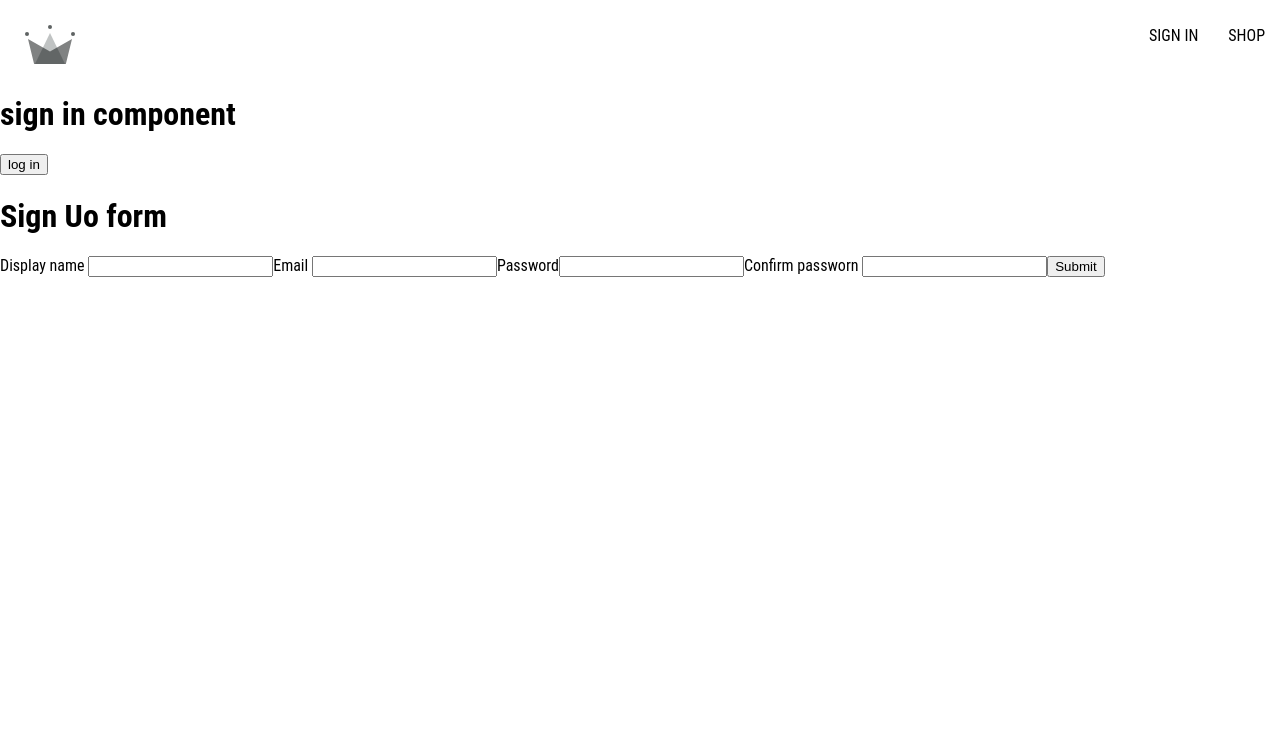
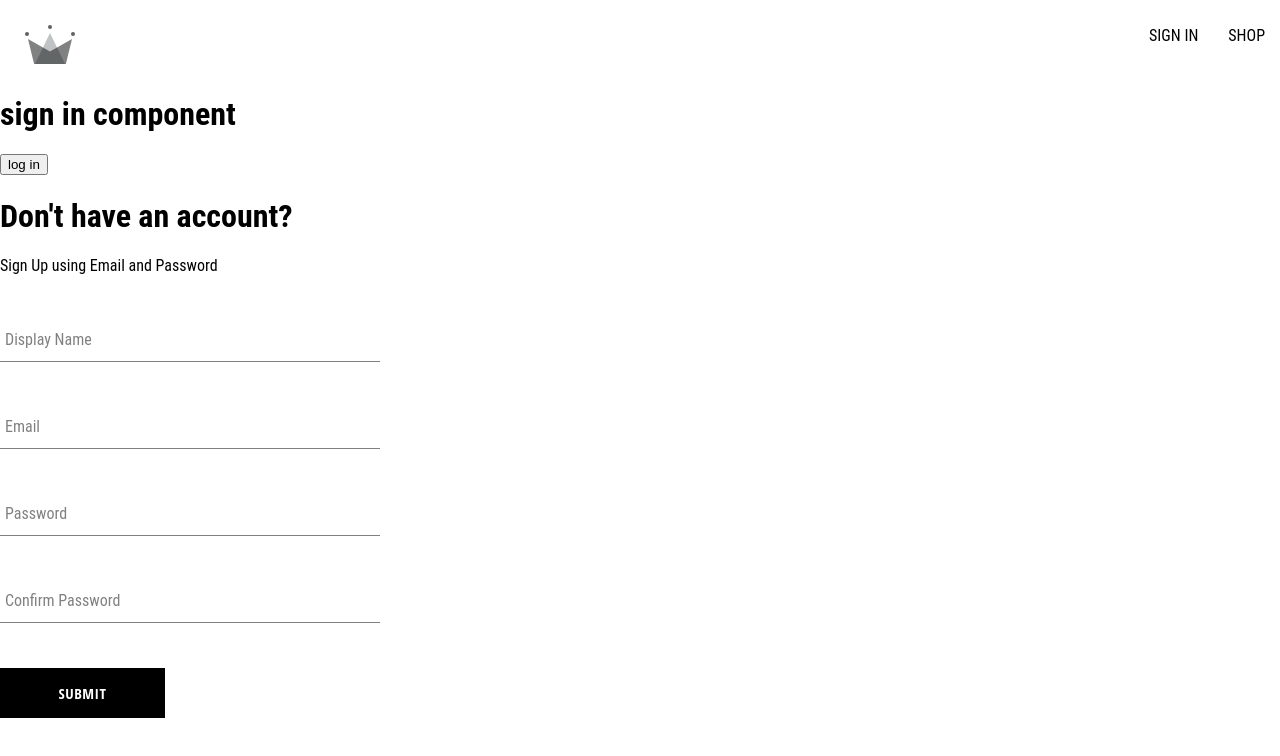
Before and after one commit to tarun9142/crown_clothing, a React (Create React App) app: page /sign-in in a window 1280 px wide. Shown: the top 756 px of the page. Built offline with nearby package versions, Linux system fonts and the light colour scheme; the HTML template or start-up script is replaced by a standard one.

Commit message:
created button and form-input component

```diff
--- /dev/null
+++ b/src/components/button/button.component.jsx
@@ -0,0 +1,19 @@
+import "./button.styles.scss"
+
+const BUTTON_TYPES = {
+  google: "google-sign-in",
+  inverted: "inverted",
+};
+
+const Button = ({ children, buttonType, ...otherProps }) => {
+  return (
+    <button
+      className={`button-container ${BUTTON_TYPES[buttonType]}`}
+      {...otherProps}
+    >
+      {children}
+    </button>
+  );
+};
+
+export default Button;
--- /dev/null
+++ b/src/components/button/button.styles.scss
@@ -0,0 +1,46 @@
+.button-container {
+  min-width: 165px;
+  width: auto;
+  height: 50px;
+  letter-spacing: 0.5px;
+  line-height: 50px;
+  padding: 0 35px 0 35px;
+  font-size: 15px;
+  background-color: black;
+  color: white;
+  text-transform: uppercase;
+  font-family: "Open Sans Condensed";
+  font-weight: bolder;
+  border: none;
+  cursor: pointer;
+  display: flex;
+  justify-content: center;
+
+  &:hover {
+    background-color: white;
+    color: black;
+    border: 1px solid black;
+  }
+
+  &.google-sign-in {
+    background-color: #4285f4;
+    color: white;
+
+    &:hover {
+      background-color: #357ae8;
+      border: none;
+    }
+  }
+
+  &.inverted {
+    background-color: white;
+    color: black;
+    border: 1px solid black;
+
+    &:hover {
+      background-color: black;
+      color: white;
+      border: none;
+    }
+  }
+}
--- /dev/null
+++ b/src/components/form-input/form-input.component.jsx
@@ -0,0 +1,14 @@
+import "./form-input.styles.scss";
+const FormInput = ({ label, ...otherProps }) => {
+    return (
+        <div className="group">
+            <input className="form-input"{...otherProps} />
+            {
+                label &&
+                <label htmlFor="" className={`${otherProps.value.length ? "shrink" : ""} form-input-label`}>{label}</label>
+            }
+        </div>
+    )
+}
+
+export default FormInput;
--- /dev/null
+++ b/src/components/form-input/form-input.styles.scss
@@ -0,0 +1,54 @@
+$sub-color: grey;
+$main-color: black;
+
+@mixin shrinkLabel {
+  top: -14px;
+  font-size: 12px;
+  color: $main-color;
+}
+
+.group {
+  position: relative;
+  margin: 45px 0;
+
+  .form-input {
+    background: none;
+    background-color: white;
+    color: $sub-color;
+    font-size: 18px;
+    padding: 10px 10px 10px 5px;
+    display: block;
+    width: 100%;
+    border: none;
+    border-radius: 0;
+    border-bottom: 1px solid $sub-color;
+    margin: 25px 0;
+
+    &:focus {
+      outline: none;
+    }
+
+    &:focus ~ .form-input-label {
+      @include shrinkLabel();
+    }
+  }
+
+  input[type='password'] {
+    letter-spacing: 0.3em;
+  }
+
+  .form-input-label {
+    color: $sub-color;
+    font-size: 16px;
+    font-weight: normal;
+    position: absolute;
+    pointer-events: none;
+    left: 5px;
+    top: 10px;
+    transition: 300ms ease all;
+
+    &.shrink {
+      @include shrinkLabel();
+    }
+  }
+}
--- a/src/components/sign-up-form/sign-up-form.component.jsx
+++ b/src/components/sign-up-form/sign-up-form.component.jsx
@@ -1,59 +1,89 @@
 import { useState } from "react";
-import { createAuthUserWithEmailPassword, createUserDocumentFromAuth } from "../../utils/firebase.utils";
+import {
+  createAuthUserWithEmailPassword,
+  createUserDocumentFromAuth,
+} from "../../utils/firebase.utils";
+import "./sign-up-form.styles.scss"
+import FormInput from "../form-input/form-input.component";
+import Button from "../button/button.component";
+
 const defaultFormFields = {
-    displayName:"",
-    email:"",
-    password:"",
-    confirmPassword:""
-}
-const SignUpForm = ()=>{
-
-
-    const [Formfields,setFormfields] = useState(defaultFormFields);
-    const {displayName,email,password,confirmPassword} = Formfields;
-    console.log(Formfields)
-    const onInputChange = (event)=>{
-       const {name,value} = event.target;
-       setFormfields({...Formfields,[name]:value});
-    }
-    const resetFormFields = ()=>{
+  displayName: "",
+  email: "",
+  password: "",
+  confirmPassword: "",
+};
+const SignUpForm = () => {
+  const [Formfields, setFormfields] = useState(defaultFormFields);
+  const { displayName, email, password, confirmPassword } = Formfields;
+  console.log(Formfields);
+  const onInputChange = (event) => {
+    const { name, value } = event.target;
+    setFormfields({ ...Formfields, [name]: value });
+  };
+  const resetFormFields = () => {
     setFormfields(defaultFormFields);
-    }
-    const handleSubmit = async (event)=>{
+  };
+  const handleSubmit = async (event) => {
     event.preventDefault();
-        if(password === confirmPassword){
-            try{
-                const {user} = await createAuthUserWithEmailPassword(email,password);
-                await createUserDocumentFromAuth(user,{displayName});
+    if (password === confirmPassword) {
+      try {
+        const { user } = await createAuthUserWithEmailPassword(email, password);
+        await createUserDocumentFromAuth(user, { displayName });
         resetFormFields();
-            }catch(err){
-                if(err.code === "auth/email-already-in-use"){
-                    alert("user already exists with this email")
-                }else{
+      } catch (err) {
+        if (err.code === "auth/email-already-in-use") {
+          alert("user already exists with this email");
+        } else {
           console.log(err);
         }
       }
-        }else{
+    } else {
       alert("Password and Confirm password does not match");
       return;
     }
-    }
-    return(
-        <div>
-            <h1>Sign Uo form</h1>
+  };
+  return (
+    <div className="sign-up-container">
+      <h1>Don't have an account?</h1>
+      <span>Sign Up using Email and Password</span>
       <form onSubmit={handleSubmit}>
-                <label htmlFor="">Display name </label>
-                <input type="text" required value={displayName} name="displayName" onChange={onInputChange}/>
-                <label htmlFor="">Email </label>
-                <input type="email" required  value={email} name="email"onChange={onInputChange}/>
-                <label htmlFor="">Password</label>
-                <input type="password" required value={password} name="password" onChange={onInputChange}/>
-                <label htmlFor="">Confirm passworn </label>
-                <input type="password" required value={confirmPassword} name="confirmPassword" onChange={onInputChange}/>
-                <button type="submit">Submit</button>
+        <FormInput
+          label="Display Name"
+          type="text"
+          required
+          value={displayName}
+          name="displayName"
+          onChange={onInputChange}
+        />
+        <FormInput
+          label="Email"
+          type="email"
+          required
+          value={email}
+          name="email"
+          onChange={onInputChange}
+        />
+        <FormInput
+          label="Password"
+          type="password"
+          required
+          value={password}
+          name="password"
+          onChange={onInputChange}
+        />
+        <FormInput
+          label="Confirm Password"
+          type="password"
+          required
+          value={confirmPassword}
+          name="confirmPassword"
+          onChange={onInputChange}
+        />
+        <Button  type="submit">Submit</Button>
       </form>
     </div>
-    )
-}
+  );
+};
 
 export default SignUpForm;
--- a/src/components/sign-up-form/sign-up-form.styles.scss
+++ b/src/components/sign-up-form/sign-up-form.styles.scss
@@ -0,0 +1,9 @@
+.sign-up-container{
+    display: flex;
+    flex-direction: column;
+    width: 380px;
+
+    h2{
+        margin: 10px 0;
+    }
+}
```
Lines whose indentation alone changed are shown as unchanged.
